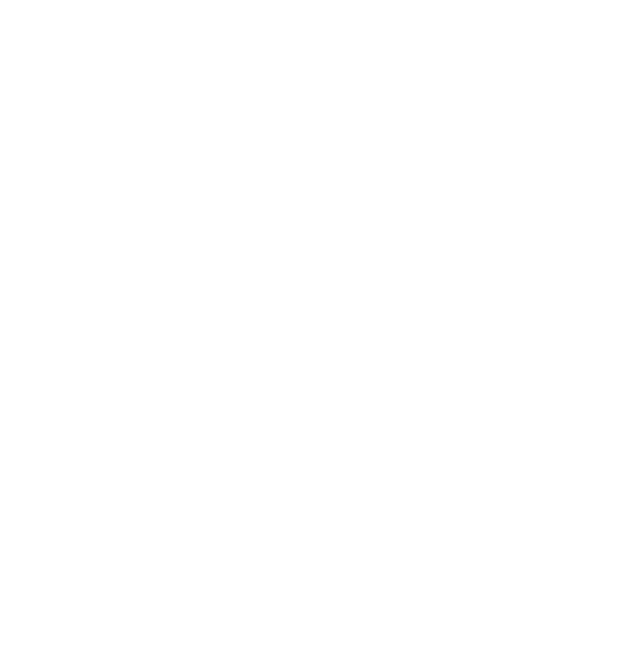
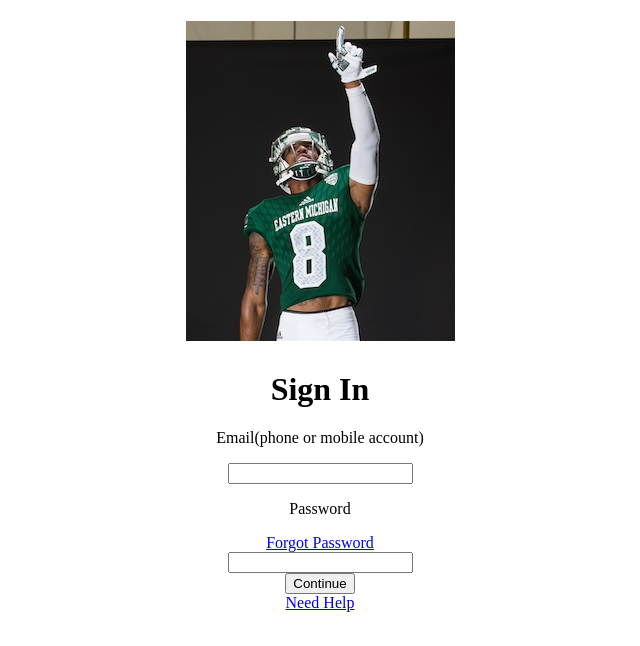
Before and after one commit to jarontjohnson/amazon-replica, a plain HTML site: page index.html in a window 1280 px wide. Shown: the whole page, without its empty margins (320-960 px from the left). Drawn offline with Linux system fonts and the light colour scheme.

Commit message:
rough draft still need to figure things out

```diff
--- a/index.html
+++ b/index.html
@@ -3,9 +3,28 @@
 <head>
     <meta charset="UTF-8">
     <meta name="viewport" content="width=device-width, initial-scale=1.0">
-    <title>Document</title>
+    <link rel="stylesheet" href="styles.css">
+    <title>Amazon login</title>
 </head>
-<body>
+<main>
+    <form action=""></form>
+<header> <h1><img src="./image/Gods Plan Cropped.jpg" alt=""></h1> </header>
+<main>
+    <form>
+        <h1>Sign In</h1>
+        <p>Email(phone or mobile account)</p>
+        <input type="email">
+            <div class="flex">
+                <p>Password</p><a href="Forgot Password">Forgot Password</a>
+
+            </div>
+        <input type="password">
+        <br>
+        <button>Continue</button>
+        <br>
+        <a href="Need Help">Need Help</a>
+    </form>
+
 
 </body>
 </html>
--- a/styles.css
+++ b/styles.css
@@ -0,0 +1,14 @@
+h1 {
+    text-align: center
+}
+form{
+    padding:0 ;
+    margin: 0 ;
+    text-align:center
+}
+.flex{
+    justify-content: baseline;
+}
+p{
+    text-align: center;
+}
```
Also changed, not shown: image/Gods Plan Cropped.jpg (added), 2 other files.
